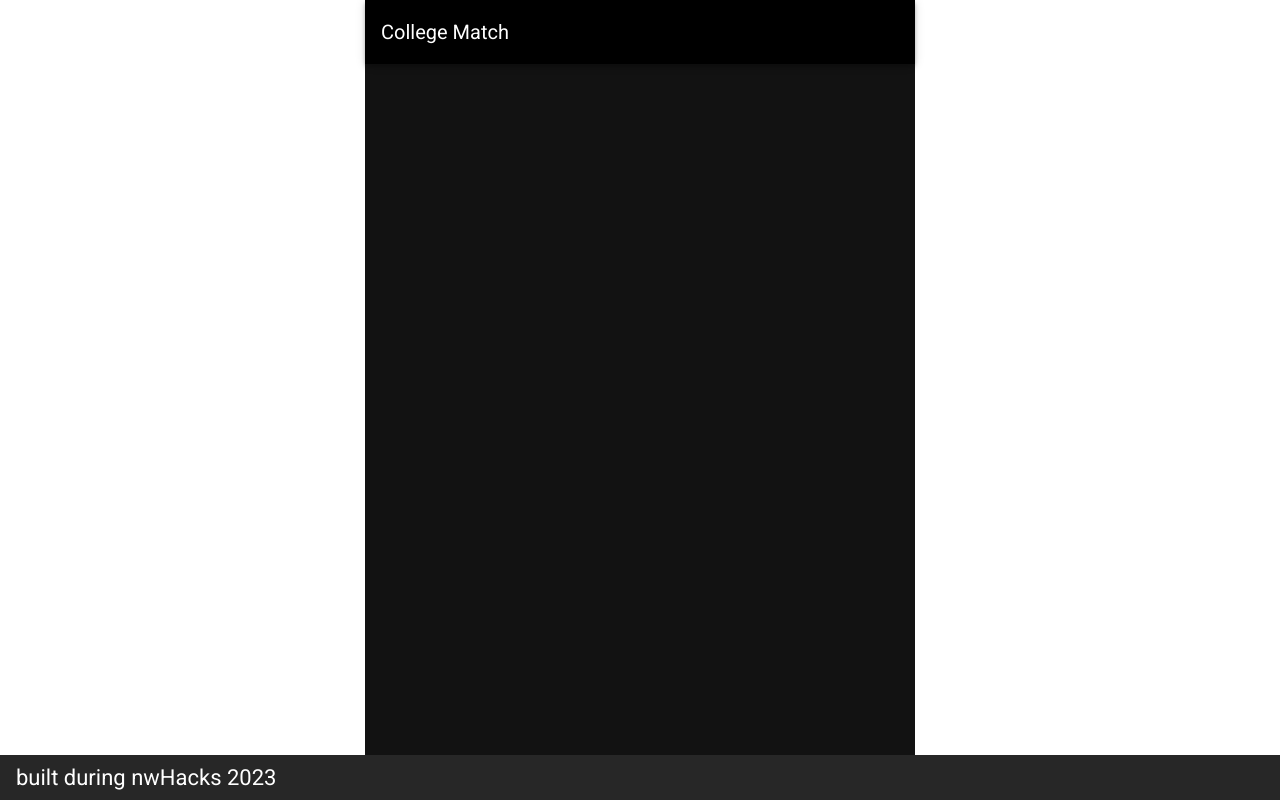
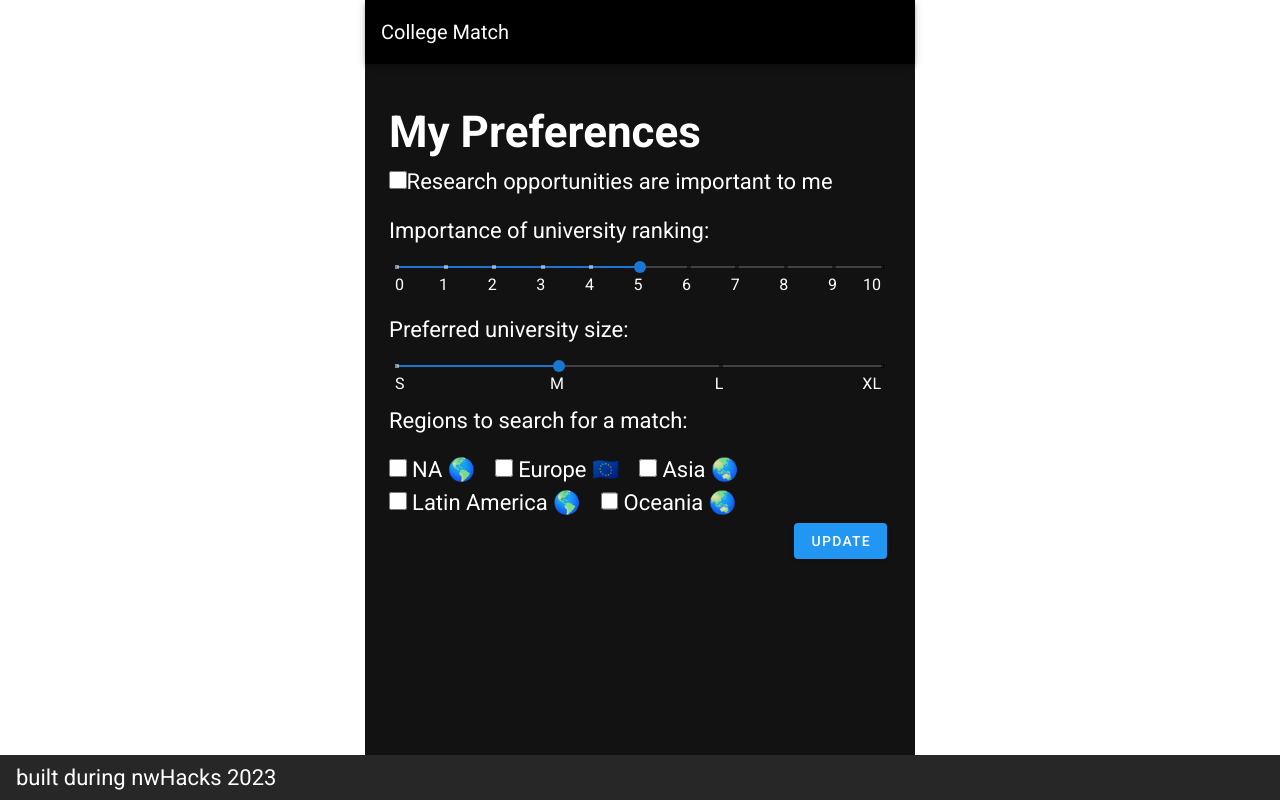
Before and after one commit to wesrchow/uniMatch, a Nuxt app: page /preferences in a window 1280 px wide. Built offline with nearby package versions, Linux system fonts and the light colour scheme.

Commit message:
Add preferences page + survey

```diff
--- /dev/null
+++ b/pages/preferences.vue
@@ -0,0 +1,88 @@
+<template>
+    <v-container>
+      <v-col cols="12">
+        <v-form
+          ref="preferences"
+          style="margin-top: 75px;"
+        >
+          <h1>My Preferences</h1>
+          <div class="mb-3">
+          <input
+            type="checkbox"
+            v-model="research"
+            name="research"
+          />
+          <label for="research">Research opportunities are important to me</label>
+          </div>
+          <p class="mt-4 mb-1">Importance of university ranking:</p>
+          <v-slider
+            v-model="ranking"
+            min="0"
+            max="10"
+            step="1"
+            ticks
+            tick-size="4"
+            :tick-labels="sliderLabels"
+          ></v-slider>
+
+          <p class="mt-2 mb-1">Preferred university size:</p>
+          <v-slider
+            v-model="size"
+            min="1"
+            max="4"
+            step="1"
+            ticks
+            tick-size="4"
+            :tick-labels="sizeLabels"
+          ></v-slider>
+
+          <p>Regions to search for a match:</p>
+          <div v-for="(r, i) in regions" class="d-inline-block mr-5">
+            <label :for="regions[i][0]">
+              <input
+              :name="regions[i][0]"
+              class="d-inline"
+              type="checkbox"
+              v-model="regions[i][1]"/>
+            {{ regions[i][0] }}</label>
+          </div>
+          <v-row>
+            <v-spacer></v-spacer>
+            <v-btn class="ma-4" color="blue">UPDATE</v-btn>
+          </v-row>
+        </v-form>
+      </v-col>
+    </v-container>
+</template>
+<script>
+export default {
+  name: 'PreferencesPage',
+  data() {
+    return {
+      research: false,
+      ranking: 5,
+      sliderLabels: [
+        "0", "1", "2", "3", "4", "5", "6", "7", "8", "9", "10"
+      ],
+      size: 2,
+      sizeLabels: [
+        "S", "M", "L", "XL"
+      ],
+      regions: [
+        ["NA 🌎", false],
+        ["Europe 🇪🇺", false],
+        ["Asia 🌏", false],
+        ["Latin America 🌎", false],
+        ["Oceania 🌏", false],
+      ]
+    }
+  }
+}
+</script>
+<style scoped>
+input[type=checkbox] {
+  width: 0.8em;
+  height: 0.8em;
+  cursor: pointer;
+}
+</style>
```
